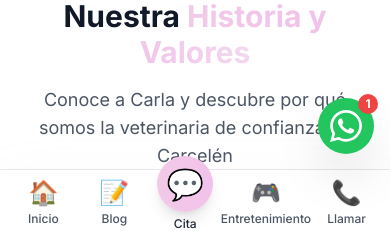
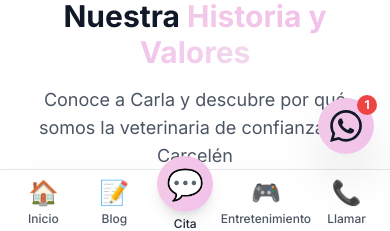
Before and after one commit to LuchoProgramer/HealppypetsNextjs, a Next.js app: page / in a window 390 px wide. Both pictures are taken after a click on the button 157 px from the left and 866 px from the top of the page. Shown: the part 1054-1285 px from the top of the page. Built offline with nearby package versions, Linux system fonts and the light colour scheme.

Commit message:
style: update floating whatsapp button to brand pink with dark icon for better contrast

```diff
--- a/src/components/layout/Footer.tsx
+++ b/src/components/layout/Footer.tsx
@@ -309,16 +309,16 @@ export function WhatsAppFloat() {
         href={`https://wa.me/${SITE_CONFIG.whatsapp}?text=${encodeURIComponent(SITE_CONFIG.whatsappMessage)}`}
         target="_blank"
         rel="noopener noreferrer"
-        className="group relative flex items-center justify-center w-14 h-14 lg:w-16 lg:h-16 bg-green-500 hover:bg-green-600 rounded-full shadow-2xl transition-all hover:scale-110 active:scale-95"
+        className="group relative flex items-center justify-center w-14 h-14 lg:w-16 lg:h-16 bg-gradient-to-r from-[#F2C9E7] to-[#F2C2EA] rounded-full shadow-2xl transition-all hover:scale-110 active:scale-95 border border-[#F2C2EA]"
         aria-label="Chatear por WhatsApp"
         onClick={() => trackWhatsAppClick('Floating Button Mobile')}
       >
         {/* Pulse Animation */}
-        <span className="absolute inset-0 rounded-full bg-green-400 animate-ping opacity-75" />
+        <span className="absolute inset-0 rounded-full bg-[#F2C9E7] animate-ping opacity-75" />
 
         {/* WhatsApp Icon */}
         <svg
-          className="relative w-8 h-8 lg:w-9 lg:h-9 text-white"
+          className="relative w-8 h-8 lg:w-9 lg:h-9 text-gray-900"
           fill="currentColor"
           viewBox="0 0 24 24"
         >
--- a/src/components/layout/WhatsAppButton.tsx
+++ b/src/components/layout/WhatsAppButton.tsx
@@ -46,10 +46,10 @@ export default function WhatsAppButton() {
         onClick={() => trackWhatsAppClick('Floating Button Desktop')}
       >
         {/* Pulse Animation */}
-        <div className="absolute inset-0 bg-success-500 rounded-full animate-ping opacity-75" />
+        <div className="absolute inset-0 bg-[#F2C9E7] rounded-full animate-ping opacity-75" />
 
         {/* Button */}
-        <div className="relative bg-success-500 hover:bg-success-600 text-white w-16 h-16 rounded-full shadow-strong flex items-center justify-center transition-all duration-300 hover:scale-110">
+        <div className="relative bg-gradient-to-r from-[#F2C9E7] to-[#F2C2EA] text-gray-900 w-16 h-16 rounded-full shadow-2xl flex items-center justify-center transition-all duration-300 hover:scale-110 border border-[#F2C2EA]">
           <svg
             className="w-8 h-8"
             fill="currentColor"
@@ -63,8 +63,8 @@ export default function WhatsAppButton() {
         {/* Tooltip */}
         <div
           className={`absolute right-full mr-4 top-1/2 -translate-y-1/2 bg-dark-800 text-white px-4 py-2 rounded-lg text-sm whitespace-nowrap shadow-strong transition-all duration-300 ${isHovered
-              ? "opacity-100 translate-x-0"
-              : "opacity-0 translate-x-2 pointer-events-none"
+            ? "opacity-100 translate-x-0"
+            : "opacity-0 translate-x-2 pointer-events-none"
             }`}
         >
           ¡Chatea con nosotros!
```
